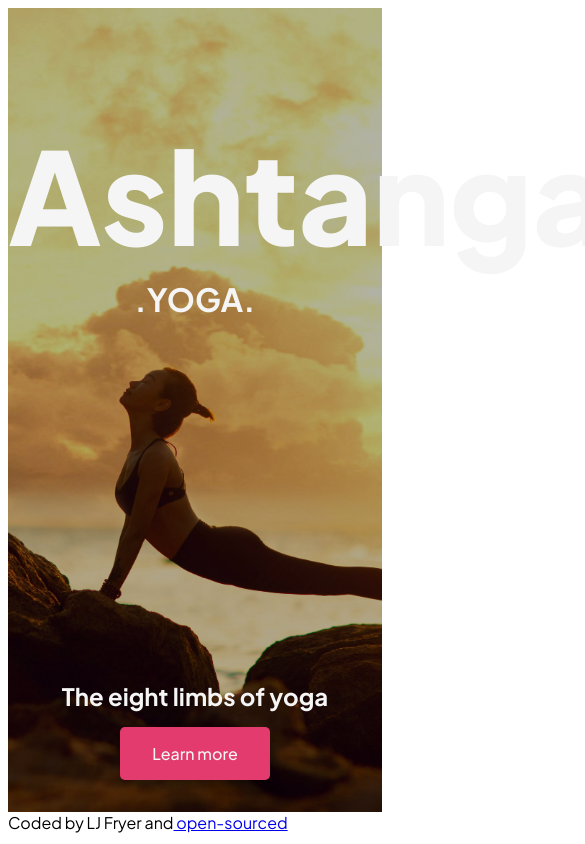
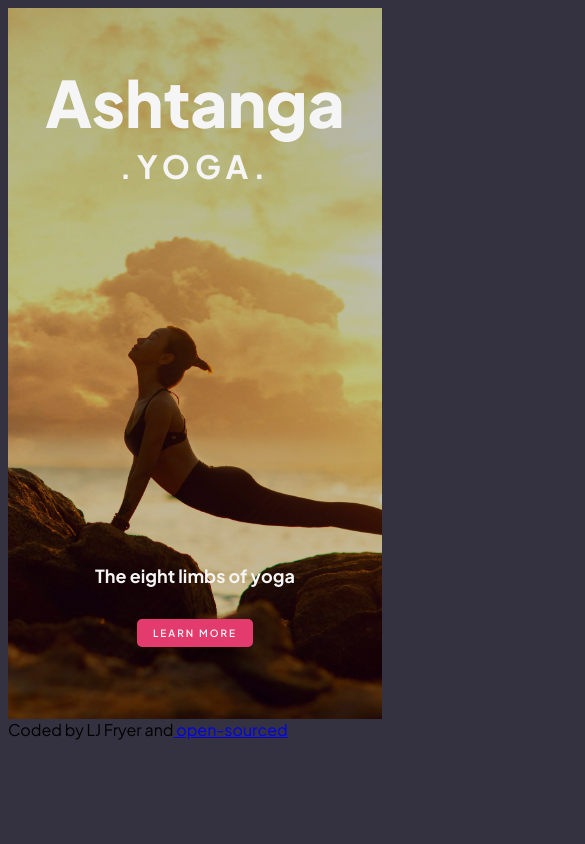
Before and after one commit to LJ-Fryer/ashtanga-project, a plain HTML site: page index.html in a window 390 px wide. Shown: the top 844 px of the page, 585 px wide, since content can reach past the window. Drawn offline with Linux system fonts and the light colour scheme; a web font is replaced by a local one.

Commit message:
Improved styling and added responsive behaviour

```diff
--- a/src/styles.css
+++ b/src/styles.css
@@ -1,8 +1,10 @@
 body {
+  background-color: rgba(30, 27, 44, 0.9);
   font-family: Plus Jakarta Sans;
 }
 header {
-  background-image: linear-gradient(rgba(0, 0, 0, 0.3), rgba(0, 0, 0, 0.3)),
+  margin: 0 auto;
+  background-image: linear-gradient(rgba(0, 0, 0, 0.3), rgba(0, 0, 0, 0.2)),
     url("../images/background-image.jpg");
   background-size: cover;
   background-position: center;
@@ -14,16 +16,17 @@ h1 {
   margin: 0 auto;
   font-size: 128px;
   font-weight: 800;
-  line-height: 160px;
+  line-height: 1.25;
 }
 h2 {
   margin-top: 0;
   font-size: 32px;
-  line-height: 50px;
+  line-height: 1.5;
+  letter-spacing: 5px;
 }
 h3 {
   font-size: 24px;
-  line-height: 30px;
+  line-height: 1.25;
   margin-bottom: 32px;
 }
 .container {
@@ -38,13 +41,35 @@ h3 {
   padding-bottom: 48px;
 }
 .learn-button {
-  margin-top: 62px;
   padding: 16px 32px;
   box-shadow: 0 5px 10px rgba(0, 0, 0, 0.3);
   border-radius: 5px;
   background-color: #e33b6e;
+  display: inline-block;
+  font-size: 12px;
+  font-weight: 600;
   text-decoration: none;
   text-align: center;
-  font-weight: 500;
   color: whitesmoke;
+  text-transform: uppercase;
+  letter-spacing: 2px;
 }
+@media (max-width: 800px) {
+  h1 {
+    font-size: 64px;
+  }
+  h3 {
+    font-size: 18px;
+  }
+  .hero-heading {
+    padding: 54px 0 282px;
+  }
+  .learn-button {
+    padding: 8px 16px;
+    font-size: 10px;
+  }
+  .hero-subtitle {
+    padding-top: 48px;
+    padding-bottom: 72px;
+  }
+}
```
